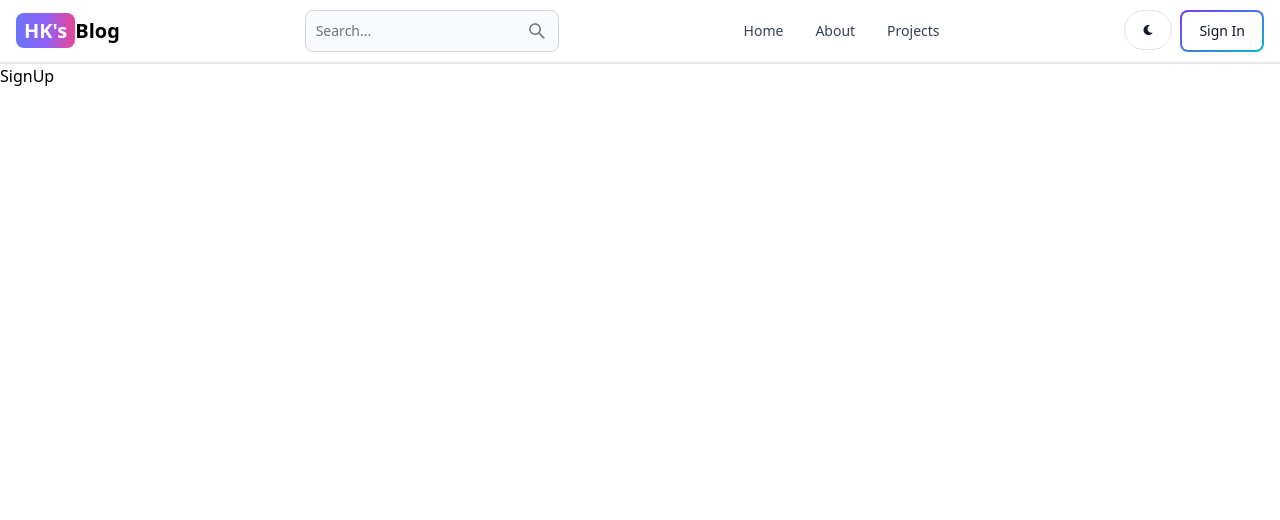
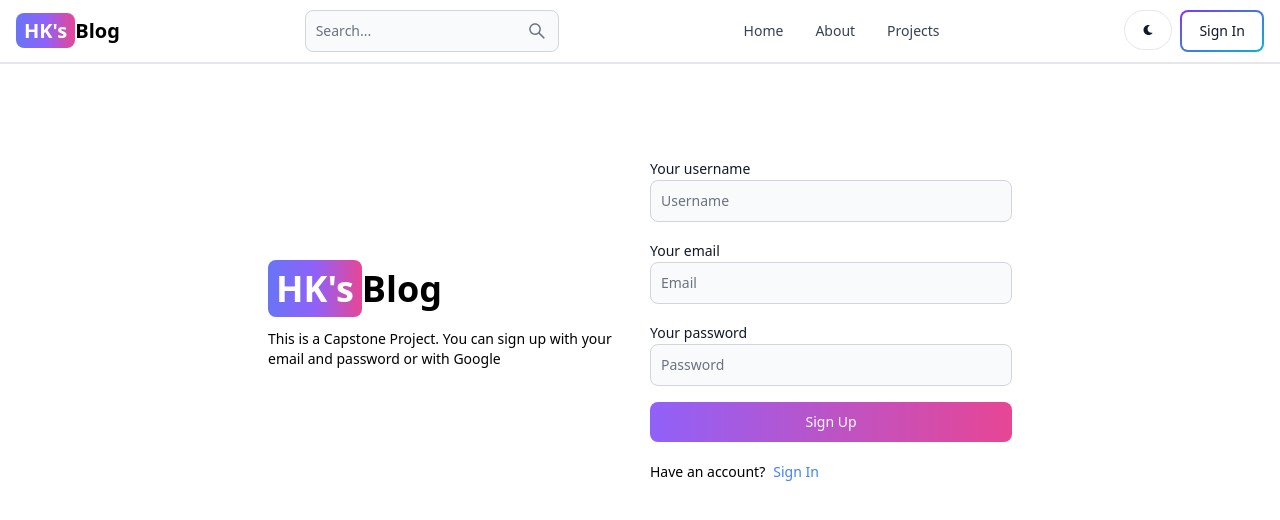
Before and after one commit to kavipriya2912002/mern-blog, a React (Vite) app in the folder client/: page /signup in a window 1280 px wide. Shown: the top 520 px of the page. Built offline with nearby package versions, Linux system fonts and the light colour scheme.

Commit message:
create sign up page ui

```diff
--- a/client/src/pages/SignUp.jsx
+++ b/client/src/pages/SignUp.jsx
@@ -1,9 +1,61 @@
-import React from 'react'
+import { Button, Label, TextInput } from "flowbite-react";
+import React from "react";
+import { Link } from 'react-router-dom'
 
 export default function SignUp() {
-  return (
-    <div>
-      SignUp
+  return <div className="min-h-screen mt-20">
+    <div className="flex p-3 max-w-3xl mx-auto flex-col md:flex-row md:items-center gap-5">
+      <div className="flex-1">
+      <Link to="/" className=' font-bold dark:text-white text-4xl'>
+            <span className='px-2 py-1 bg-gradient-to-r from-indigo-500 via-purple-500 to-pink-500 rounded-lg text-white'>HK's</span>
+            Blog
+        </Link>
+        <p className="text-sm mt-5">
+          This is a Capstone Project. You can sign up with your email and password or with Google
+        </p>
+      </div>
+
+      <div className="flex-1">
+        <form className="flex flex-col gap-4">
+          <div className="">
+           <Label value='Your username'/>
+           <TextInput type='text'
+           placeholder="Username"
+           id="username"/>
+
+
+          </div>
+          <div className="">
+           <Label value='Your email'/>
+           <TextInput type='name@company.com'
+           placeholder="Email"
+           id="email"/>
+
+
+          </div>
+          <div className="">
+           <Label value='Your password'/>
+           <TextInput type='text'
+           placeholder="Password"
+           id="password"/>
+
+
+          </div>
+          <Button gradientDuoTone='purpleToPink' type='submit'>
+            Sign Up
+          </Button>
+        </form>
+        <div className="flex gap-2 text-sm mt-5">
+          <span>
+            Have an account?
+          </span>
+          <Link to='/sign-in' className="text-blue-500">
+          Sign In
+          </Link>
+        </div>
+
+      </div>
+
     </div>
-  )
+  </div>
 }
```
